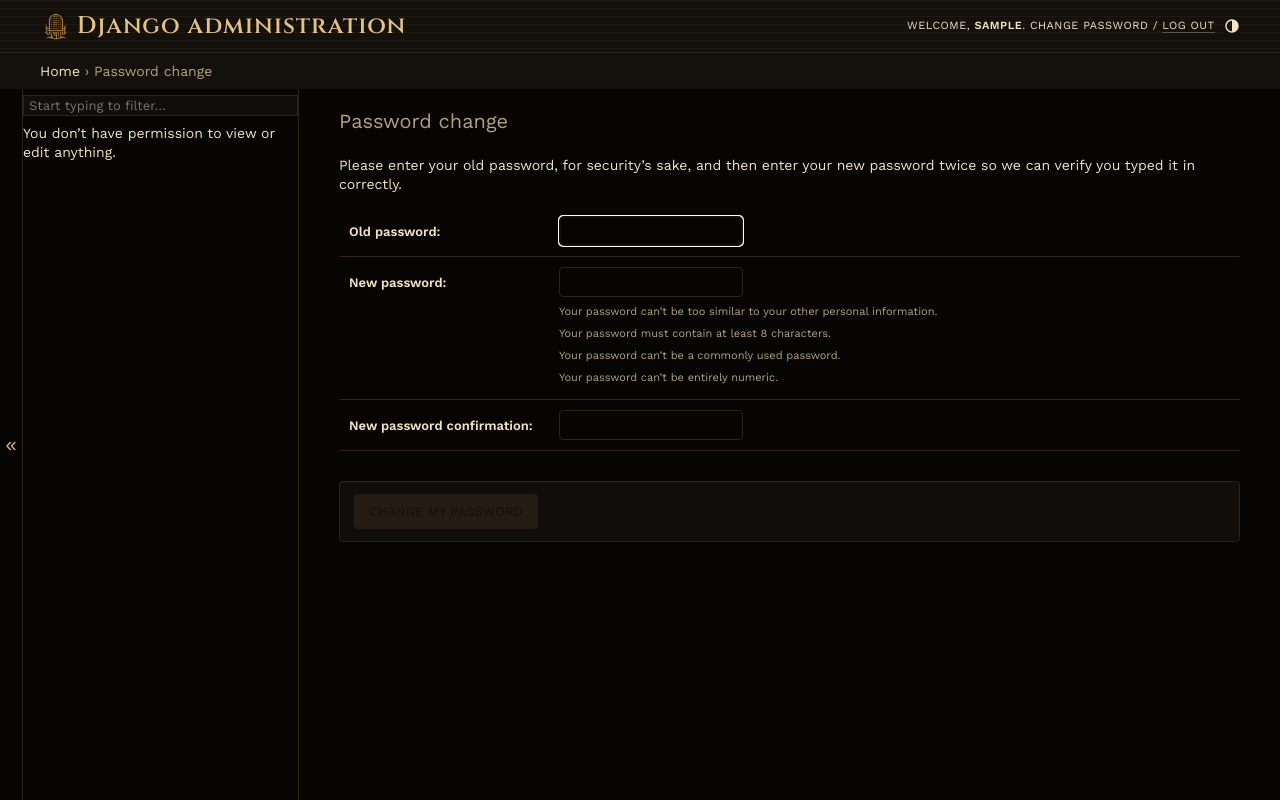
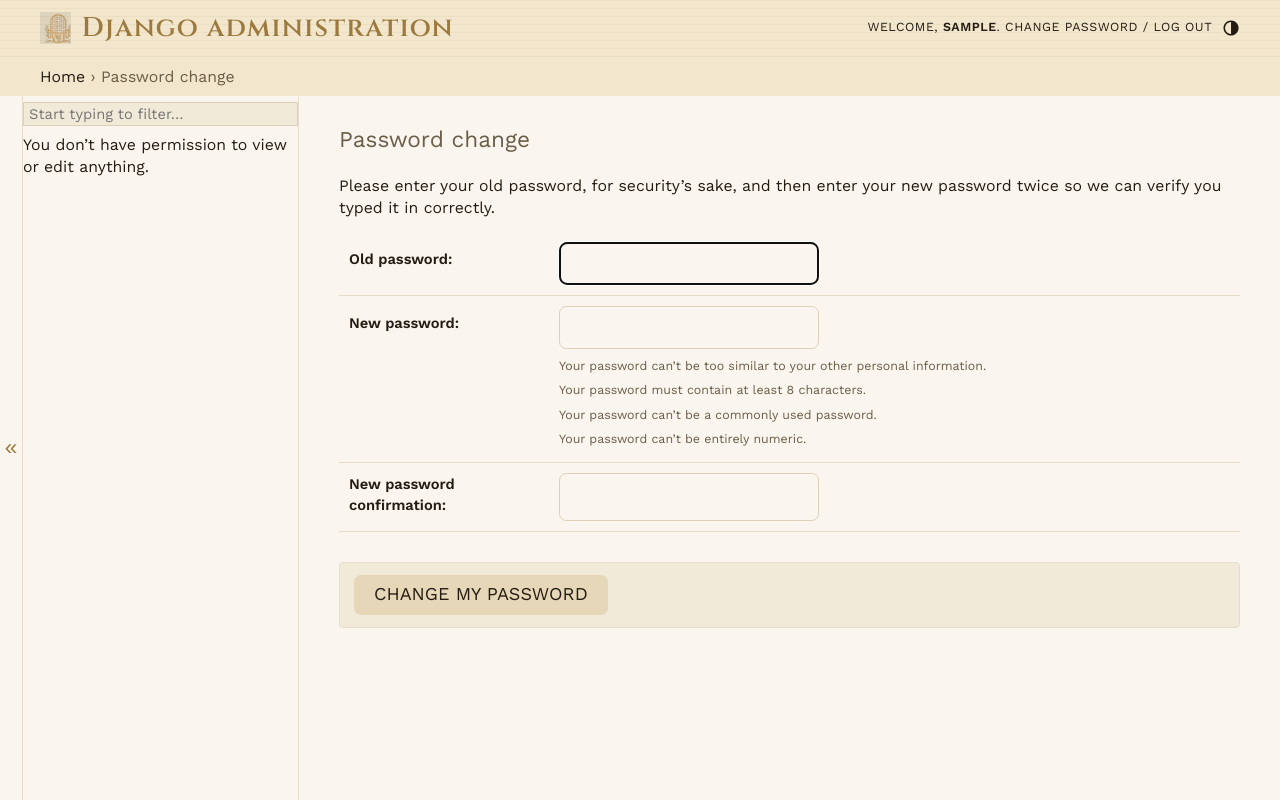
Before and after one commit to alonshac8484/Singing_lessopns, a Django app: a page that uses templates/admin/base_site.html in a window 1280 px wide. Run offline with Django 4.2, Linux system fonts and the light colour scheme; the visitor is signed in with stand-in values (Sample User, id 1).

Commit message:
Add real light theme and larger, roomier admin styling
The previous admin theme set the same dark palette under :root,
html[data-theme="light"], and html[data-theme="dark"], so Django's
built-in light/dark toggle did nothing -- both states looked
identical and dark. Gives light and dark distinct REYSOL palettes
(light: warm ivory background, dark ink text, deep gold accents;
dark: unchanged from before) so the toggle actually switches looks.

Root font-size raised to 113% (Django admin's CSS is almost
entirely rem-based, so this scales text and spacing together) plus
explicit sizing/padding bumps on inputs, buttons, table cells, and
the content area for a roomier, more legible layout.

Also fixes a real bug found while testing the light palette: Django
admin's own base.css declares a plain :root with its stock light
colors. At equal CSS specificity, my plain :root did not reliably
win against Django's despite loading later in the document --
verified this by live-editing the custom property via the CSSOM,
where the value only took effect once Django's stylesheet was
disabled entirely. Every override in this stylesheet now uses
html:root (and html[data-theme="..."]:root) instead of bare :root,
which is strictly more specific and wins deterministically
regardless of stylesheet load order.

Co-Authored-By: Claude Sonnet 5 <noreply@anthropic.com>
Claude-Session: https://claude.ai/code/session_01VnRy5aDWEFvWiZrHdDz6YL

```diff
--- a/bookings/static/bookings/admin-theme.css
+++ b/bookings/static/bookings/admin-theme.css
@@ -1,11 +1,133 @@
 /* REYSOL Studios admin theme — overrides Django admin's own CSS custom
    properties so every built-in component (buttons, links, filters, message
-   banners) repaints automatically. Applies regardless of the light/dark
-   toggle, since this is the studio's one brand look for its own tool. */
+   banners) repaints automatically. Light and dark get distinct REYSOL
+   palettes so the built-in theme toggle (top-left) actually does something.
 
-:root,
-html[data-theme="light"],
-html[data-theme="dark"] {
+   Every block below is qualified as "html:root" rather than plain ":root".
+   Both select the same element, but Django's own base.css also declares a
+   plain ":root" block (its stock light palette) — at equal specificity,
+   relying on load order to break the tie between two same-specificity
+   ":root" rules across stylesheets proved unreliable in testing (the
+   later-loaded stylesheet did not consistently win). "html:root" carries
+   strictly higher specificity than plain ":root", so it wins outright
+   regardless of stylesheet order. */
+
+html {
+  /* Django's admin CSS is written almost entirely in rem, so bumping the
+     root size scales type AND spacing (paddings, icons) together, which is
+     both "bigger text" and "more breathing room" from one change. */
+  font-size: 113%;
+}
+
+html:root {
+  --primary: #c9a063;
+  --primary-fg: #241c12;
+  --secondary: #ede1cc;
+  --accent: #a9803f;
+
+  --body-fg: #241c12;
+  --body-bg: #faf6ef;
+  --body-quiet-color: #6b5d47;
+  --body-loud-color: #171009;
+
+  --header-color: #241c12;
+  --header-branding-color: #9c7a3e;
+  --header-bg: #f2e6cd;
+  --header-link-color: #241c12;
+
+  --breadcrumbs-fg: #6b5d47;
+  --breadcrumbs-link-fg: #241c12;
+  --breadcrumbs-bg: #f2e6cd;
+
+  --link-fg: #9c7a3e;
+  --link-hover-color: #7d631f;
+  --link-selected-fg: #7d631f;
+
+  --hairline-color: #e6dcc8;
+  --border-color: #ddd0b5;
+
+  --error-fg: #b23b2e;
+
+  --message-success-bg: #dcefe0;
+  --message-warning-bg: #f7ecc9;
+  --message-error-bg: #f8dcd8;
+
+  --darkened-bg: #f2ead9;
+  --selected-bg: #ede1c8;
+  --selected-row: #f7ecd0;
+
+  --button-fg: #241c12;
+  --button-bg: #c9a063;
+  --button-hover-bg: #b78d4f;
+  --default-button-bg: #e6d7b8;
+  --default-button-hover-bg: #d9c69f;
+  --close-button-bg: #e6d7b8;
+  --close-button-hover-bg: #d9c69f;
+  --delete-button-bg: #b23b2e;
+  --delete-button-hover-bg: #963025;
+
+  --object-tools-fg: #241c12;
+  --object-tools-bg: #c9a063;
+  --object-tools-hover-bg: #b78d4f;
+
+  --font-family-primary: 'Work Sans', -apple-system, 'Segoe UI', sans-serif;
+}
+
+@media (prefers-color-scheme: dark) {
+  html:root:not([data-theme="light"]) {
+    --primary: #c9a063;
+    --primary-fg: #171009;
+    --secondary: #241c12;
+    --accent: #e4c287;
+
+    --body-fg: #f2e3c4;
+    --body-bg: #060503;
+    --body-quiet-color: #b3a184;
+    --body-loud-color: #f7ecd6;
+
+    --header-color: #f2e3c4;
+    --header-branding-color: #e4c287;
+    --header-bg: #14100c;
+    --header-link-color: #f2e3c4;
+
+    --breadcrumbs-fg: #b3a184;
+    --breadcrumbs-link-fg: #f2e3c4;
+    --breadcrumbs-bg: #14100c;
+
+    --link-fg: #d8b271;
+    --link-hover-color: #e4c287;
+    --link-selected-fg: #e4c287;
+
+    --hairline-color: #2c241a;
+    --border-color: #2c241a;
+
+    --error-fg: #e0796b;
+
+    --message-success-bg: #14301f;
+    --message-warning-bg: #3a2f14;
+    --message-error-bg: #3a1714;
+
+    --darkened-bg: #100d0a;
+    --selected-bg: #1c1610;
+    --selected-row: #241c12;
+
+    --button-fg: #171009;
+    --button-bg: #c9a063;
+    --button-hover-bg: #dcae70;
+    --default-button-bg: #241c12;
+    --default-button-hover-bg: #332818;
+    --close-button-bg: #241c12;
+    --close-button-hover-bg: #332818;
+    --delete-button-bg: #8a3a34;
+    --delete-button-hover-bg: #a8453d;
+
+    --object-tools-fg: #171009;
+    --object-tools-bg: #c9a063;
+    --object-tools-hover-bg: #dcae70;
+  }
+}
+
+html[data-theme="dark"]:root {
   --primary: #c9a063;
   --primary-fg: #171009;
   --secondary: #241c12;
@@ -55,17 +177,16 @@ html[data-theme="dark"] {
   --object-tools-fg: #171009;
   --object-tools-bg: #c9a063;
   --object-tools-hover-bg: #dcae70;
-
-  --font-family-primary: 'Work Sans', -apple-system, 'Segoe UI', sans-serif;
 }
 
 /* Staff-line texture in the header — a nod to sheet music, kept faint
-   enough to stay behind the branding text. */
+   enough to stay behind the branding text. A neutral wash works on both
+   the light and dark header background. */
 #header {
   background-image: repeating-linear-gradient(
     to bottom,
-    rgba(228, 194, 135, 0.05) 0,
-    rgba(228, 194, 135, 0.05) 1px,
+    rgba(128, 100, 40, 0.06) 0,
+    rgba(128, 100, 40, 0.06) 1px,
     transparent 1px,
     transparent 8px
   );
@@ -126,7 +247,7 @@ div.breadcrumbs {
 .login .form-row #id_password:focus {
   outline: none;
   border-color: var(--primary);
-  box-shadow: 0 0 0 3px rgba(201, 160, 99, 0.25);
+  box-shadow: 0 0 0 3px rgba(201, 160, 99, 0.3);
   border-radius: 0.5rem;
 }
 
@@ -134,3 +255,59 @@ div.breadcrumbs {
 .field-status {
   font-weight: 600;
 }
+
+/* --- More breathing room + friendlier form/table sizing --- */
+
+#content {
+  padding: 30px 40px;
+}
+
+.module h2, .module caption, .inline-group h2 {
+  padding: 10px 16px;
+}
+
+#changelist table thead th,
+#changelist table tbody td,
+#changelist table tbody th {
+  padding: 10px 12px;
+}
+
+.results {
+  border-radius: 0.5rem;
+  overflow: hidden;
+  border: 1px solid var(--hairline-color);
+}
+
+.form-row {
+  padding: 14px 0;
+}
+
+input[type=text], input[type=password], input[type=email], input[type=url],
+input[type=number], input[type=tel], textarea, select, .vTextField {
+  font-size: 1rem;
+  padding: 10px 12px;
+  border-radius: 0.4rem;
+}
+
+select {
+  padding: 9px 12px;
+}
+
+.button, input[type=submit], input[type=button], .submit-row input, a.button {
+  padding: 10px 20px;
+  border-radius: 0.4rem;
+  font-size: 1rem;
+}
+
+.object-tools a {
+  padding: 8px 16px;
+  border-radius: 0.4rem;
+}
+
+#nav-sidebar .section {
+  padding: 10px 16px;
+}
+
+label {
+  font-size: 1rem;
+}
```
